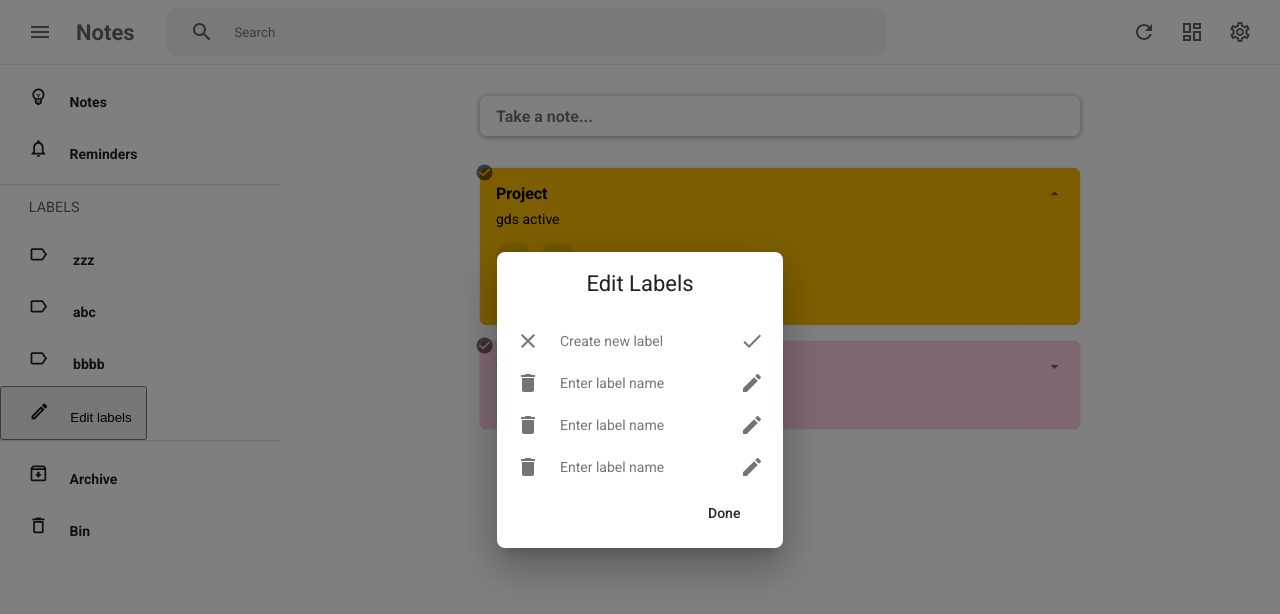
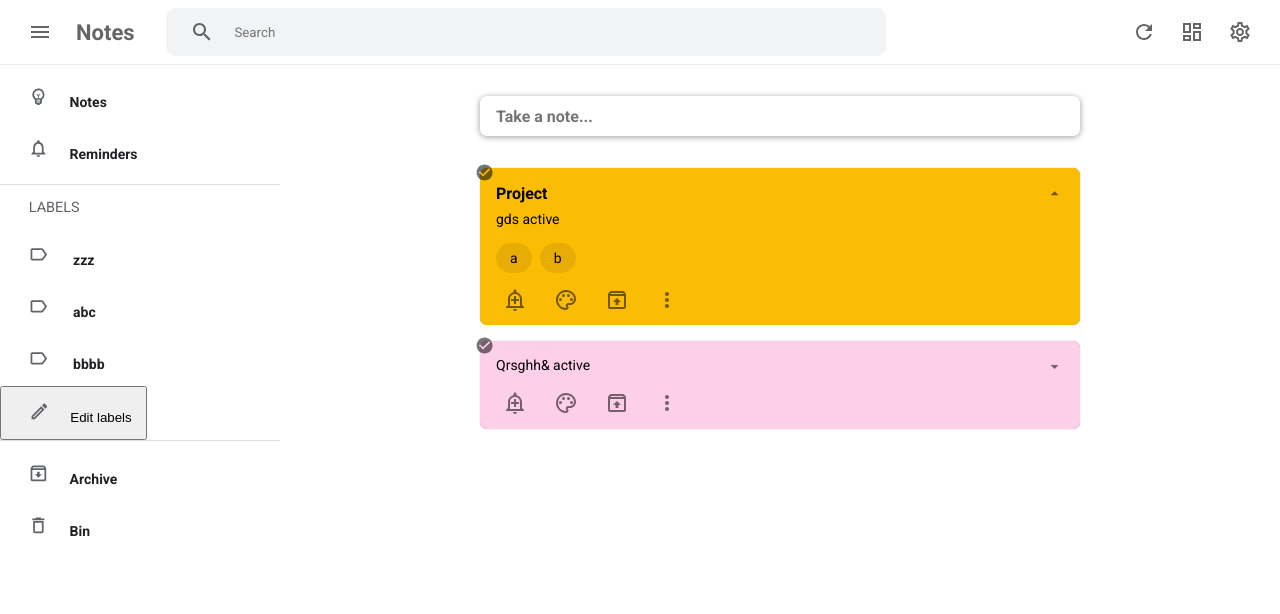
Before and after one commit to Awfj/notes, a React (Create React App) app: page /home in a window 1280 px wide. Shown: the top 614 px of the page. Built offline with nearby package versions, Linux system fonts and the light colour scheme.

Commit message:
update Toolbox

```diff
--- a/src/components/Button/Button.module.scss
+++ b/src/components/Button/Button.module.scss
@@ -24,8 +24,7 @@
 
 // variants
 .icon {
-  padding-right: 0;
-  padding-left: 0;
+  padding: 0;
   svg {
     display: block;
   }
--- a/src/components/ColorPicker/ColorPicker.js
+++ b/src/components/ColorPicker/ColorPicker.js
@@ -5,6 +5,7 @@ import IconButton from "@material-ui/core/IconButton";
 import Tooltip from "@material-ui/core/Tooltip";
 import RadioButtonUncheckedIcon from "@material-ui/icons/RadioButtonUnchecked";
 import CheckCircleOutlineIcon from "@material-ui/icons/CheckCircleOutline";
+import PaletteOutlinedIcon from "@material-ui/icons/PaletteOutlined";
 
 import styles from "./ColorPicker.module.scss";
 
@@ -23,7 +24,7 @@ const COLORS = [
   "grey"
 ];
 
-const ColorPicker = ({ mainButton, onChangeNoteColor, activeColor }) => {
+const ColorPicker = ({ activeColor, onChangeNoteColor }) => {
   const [isOpen, setIsOpen] = useState(false);
 
   return (
@@ -33,7 +34,9 @@ const ColorPicker = ({ mainButton, onChangeNoteColor, activeColor }) => {
       onMouseLeave={() => setIsOpen(false)}
     >
       <Tooltip title="Change colour">
-        <IconButton>{mainButton}</IconButton>
+        <IconButton>
+          <PaletteOutlinedIcon />
+        </IconButton>
       </Tooltip>
 
       {isOpen && (
@@ -45,7 +48,9 @@ const ColorPicker = ({ mainButton, onChangeNoteColor, activeColor }) => {
                   <IconButton
                     // classes={{root: styles[color]}}
                     className={styles[color]}
-                    onClick={() => onChangeNoteColor(color)}
+                    onClick={() => {
+                      console.log(color)
+                      onChangeNoteColor(color)}}
                   >
                     {activeColor === color ? (
                       <CheckCircleOutlineIcon />
@@ -64,9 +69,8 @@ const ColorPicker = ({ mainButton, onChangeNoteColor, activeColor }) => {
 };
 
 ColorPicker.propTypes = {
-  mainButton: PropTypes.element.isRequired,
-  onChangeNoteColor: PropTypes.func.isRequired,
-  activeColor: PropTypes.string.isRequired
+  activeColor: PropTypes.string.isRequired,
+  onChangeNoteColor: PropTypes.func.isRequired
 };
 
 export default ColorPicker;
--- a/src/components/Note/Note.js
+++ b/src/components/Note/Note.js
@@ -5,6 +5,7 @@ import { connect } from "react-redux";
 import styles from "./Note.module.scss";
 import Toolbox from "../Toolbox/Toolbox";
 import EditNote from "../EditNote/EditNote";
+import ColorPicker from "../ColorPicker/ColorPicker";
 
 import {
   addNote,
@@ -46,6 +47,7 @@ const Note = ({
         open={dialogIsOpen}
         onClose={() => setDialogIsOpen(false)}
       />
+
       <div
         ref={noteRef}
         className={`${styles.Note} ${styles[color]}`}
@@ -54,7 +56,12 @@ const Note = ({
         onClick={() => setDialogIsOpen(true)}
       >
         <Toolbox
-          activeColor={color}
+          ColorPicker={
+            <ColorPicker
+              activeColor={color}
+              onChangeNoteColor={newColor => changeNoteColor(id, newColor)}
+            />
+          }
           dropdownOptions={[
             ["Delete note", () => deleteNote(id)],
             ["Add label"],
@@ -65,7 +72,6 @@ const Note = ({
           ]}
           isPinned={isPinned}
           onArchiveNote={() => archiveNote(id)}
-          onChangeNoteColor={newColor => changeNoteColor(id, newColor)}
           onPinNote={() => pinNote(id)}
           role="view"
         >
--- a/src/components/NoteForm/NoteForm.js
+++ b/src/components/NoteForm/NoteForm.js
@@ -2,6 +2,7 @@ import React, { createRef, useEffect } from "react";
 import PropTypes from "prop-types";
 import styles from "./NoteForm.module.scss";
 import Toolbox from "../Toolbox/Toolbox";
+import ColorPicker from "../ColorPicker/ColorPicker";
 import NoteFormField from "../NoteFormField/NoteFormField";
 // import NoteBorder from "../NoteBorder/NoteBorder";
 
@@ -57,13 +58,14 @@ const NoteForm = ({
       className={`${styles.NoteForm} ${styles[color]}`}
     >
       <Toolbox
-        activeColor={color}
         dropdownOptions={dropdownOptions}
         role="edit"
         isPinned={isPinned}
         onArchiveNote={archiveNote}
-        onChangeNoteColor={onSetColor}
         onPinNote={onSetIsPinned}
+        ColorPicker={
+          <ColorPicker activeColor={color} onChangeNoteColor={onSetColor} />
+        }
       >
         <NoteFormField
           placeholder="Title"
--- a/src/components/Sidebar/Sidebar.js
+++ b/src/components/Sidebar/Sidebar.js
@@ -16,7 +16,7 @@ import { getLabels } from "../../redux/selectors/labels";
 import { addLabel, deleteLabel } from "../../redux/actions/actionCreators";
 
 const Sidebar = ({ labels, addLabel, deleteLabel }) => {
-  const [dialogIsOpen, setDialogIsOpen] = useState(true);
+  const [dialogIsOpen, setDialogIsOpen] = useState(false);
   // console.warn('Sidebar')
   return (
     <aside className={styles.Sidebar}>
--- a/src/components/Sidebar/Sidebar.module.scss
+++ b/src/components/Sidebar/Sidebar.module.scss
@@ -20,6 +20,7 @@
     padding: 1em 1em 1em 2em;
   }
   svg {
+    color: #5f6368;
     font-size: 1.3rem;
     margin-right: 1em;
   }
--- a/src/components/Toolbox/Toolbox.js
+++ b/src/components/Toolbox/Toolbox.js
@@ -5,7 +5,6 @@ import IconButton from "@material-ui/core/IconButton";
 import Tooltip from "@material-ui/core/Tooltip";
 import CheckCircleIcon from "@material-ui/icons/CheckCircle";
 import AddAlertOutlinedIcon from "@material-ui/icons/AddAlertOutlined";
-import PaletteOutlinedIcon from "@material-ui/icons/PaletteOutlined";
 import UnarchiveOutlinedIcon from "@material-ui/icons/UnarchiveOutlined";
 import ArrowDropUpIcon from "@material-ui/icons/ArrowDropUp";
 import ArrowDropDownIcon from "@material-ui/icons/ArrowDropDown";
@@ -14,18 +13,17 @@ import RedoIcon from "@material-ui/icons/RedoOutlined";
 import MoreVertIcon from "@material-ui/icons/MoreVert";
 
 import styles from "./Toolbox.module.scss";
-import ColorPicker from "../ColorPicker/ColorPicker";
+// import ColorPicker from "../ColorPicker/ColorPicker";
 import Menu from "../Menu/Menu";
 
 const Toolbox = ({
-  activeColor,
   children,
   dropdownOptions,
   isPinned,
   onArchiveNote,
-  onChangeNoteColor,
   onPinNote,
-  role
+  role,
+  ColorPicker
 }) => {
   const isEdit = role === "edit";
   const isView = role === "view";
@@ -52,11 +50,7 @@ const Toolbox = ({
               <AddAlertOutlinedIcon />
             </IconButton>
           </Tooltip>
-          <ColorPicker
-            activeColor={activeColor}
-            mainButton={<PaletteOutlinedIcon />}
-            onChangeNoteColor={onChangeNoteColor}
-          />
+          {ColorPicker}
           <Tooltip title="Archive">
             <IconButton aria-label="Archive" onClick={onArchiveNote}>
               <UnarchiveOutlinedIcon />
@@ -65,7 +59,7 @@ const Toolbox = ({
           <Menu
             icon={<MoreVertIcon />}
             options={dropdownOptions}
-            title='More'
+            title="More"
           ></Menu>
 
           {isEdit && (
@@ -90,14 +84,13 @@ const Toolbox = ({
 };
 
 Toolbox.propTypes = {
-  activeColor: PropTypes.string.isRequired,
   children: PropTypes.node.isRequired,
   dropdownOptions: PropTypes.array.isRequired,
   isPinned: PropTypes.bool.isRequired,
   onArchiveNote: PropTypes.func.isRequired,
-  onChangeNoteColor: PropTypes.func.isRequired,
   onPinNote: PropTypes.func.isRequired,
-  role: PropTypes.string.isRequired
+  role: PropTypes.string.isRequired,
+  ColorPicker: PropTypes.element.isRequired
 };
 
 export default Toolbox;
```
